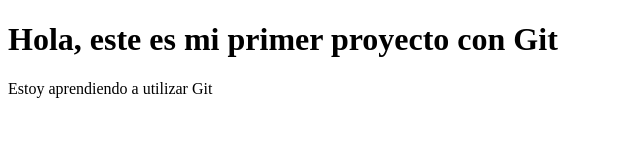
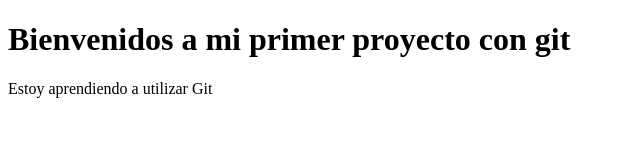
Before and after one commit to JonathanGonzalez67/mi-proyecto-web, a plain HTML site: page index.html in a window 1280 px wide. Shown: the whole page, without its empty margins (0-640 px from the left). Drawn offline with Linux system fonts and the light colour scheme.

Commit message:
Actualizacion del titulo principal

```diff
--- a/index.html
+++ b/index.html
@@ -6,7 +6,7 @@
     <title>Mi primer proyecto</title>
 </head>
 <body>
-    <h1>Hola, este es mi primer proyecto con Git</h1>
+    <h1>Bienvenidos a mi primer proyecto con git</h1>
     <p>Estoy aprendiendo a utilizar Git</p>
 </body>
 </html>
```
